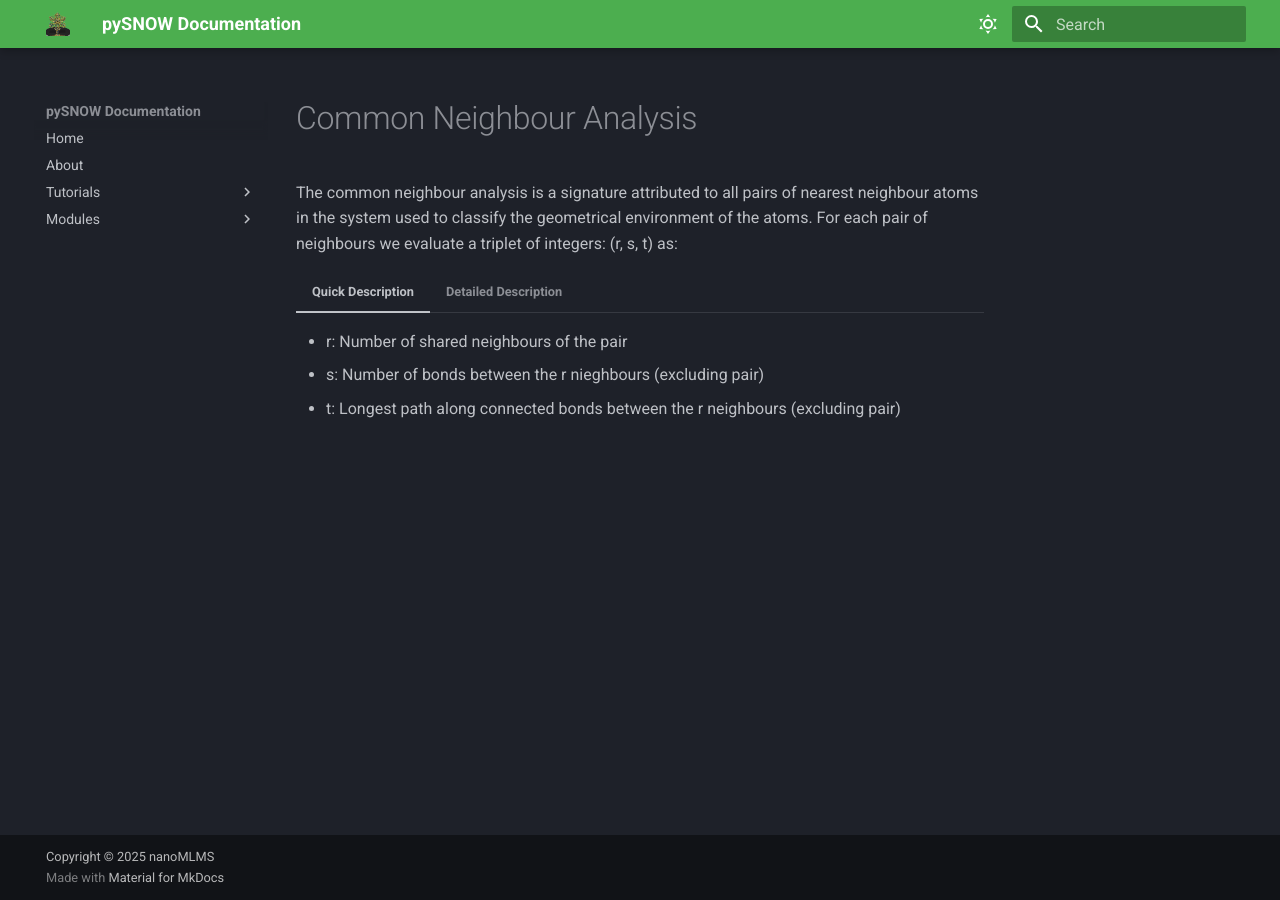
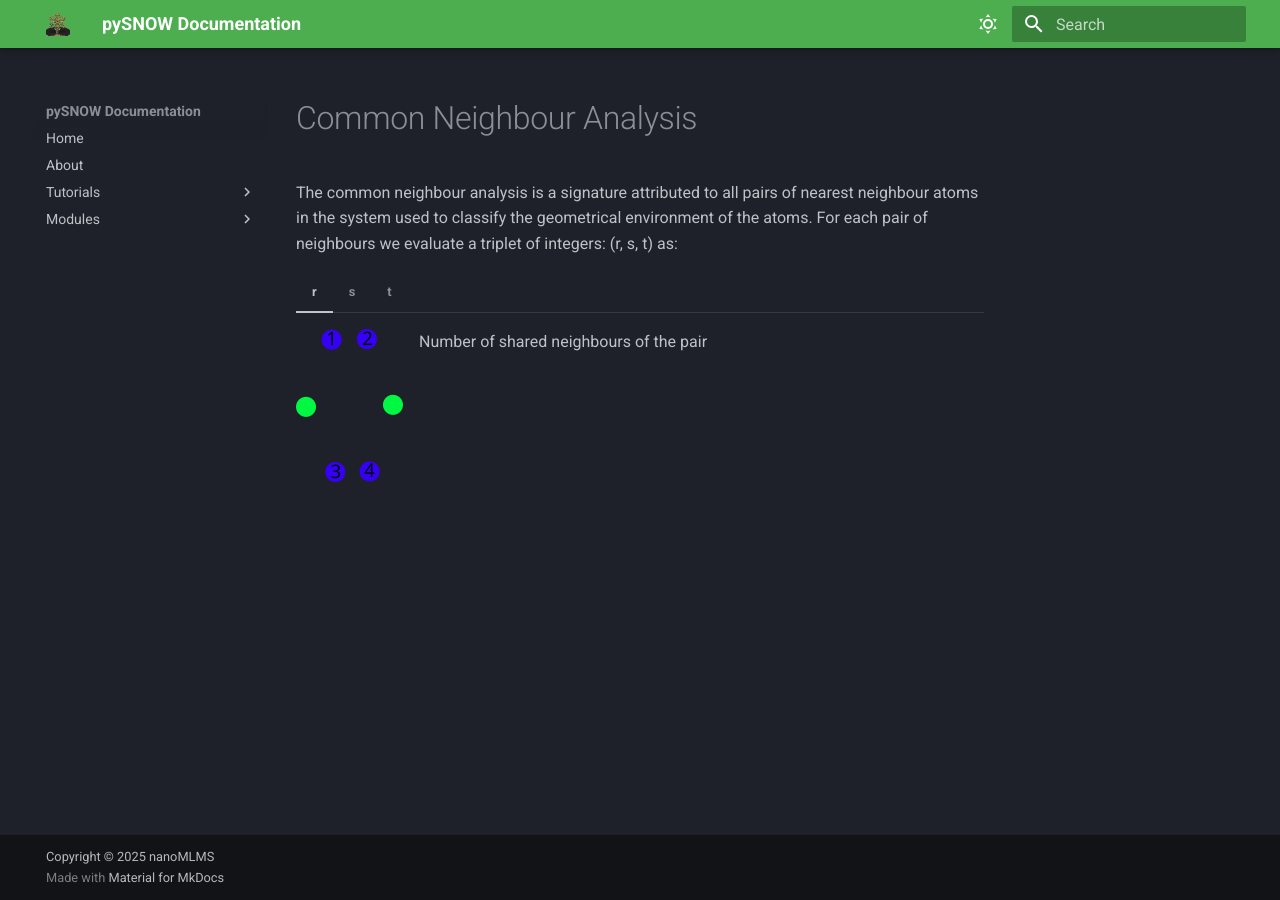
Before and after one commit to nanoMLMS/snowWiki, an MkDocs documentation site: the page built from docs/CNA.md, in a window 1280 px wide. Built offline with MkDocs 1.6.1 and Material for MkDocs 9.7.7, drawn with Linux system fonts in a browser that asks for light colours.

Commit message:
CNA Figs

```diff
--- a/docs/CNA.md
+++ b/docs/CNA.md
@@ -1,14 +1,15 @@
 # Common Neighbour Analysis
 
 The common neighbour analysis is a signature attributed to all pairs of nearest neighbour atoms in the system used to classify the geometrical environment of the atoms. For each pair of neighbours we evaluate a triplet of integers: (r, s, t) as:
-=== "Quick Description"
 
-    * r: Number of shared neighbours of the pair
-    * s: Number of bonds between the r nieghbours (excluding pair)
-    * t: Longest path along connected bonds between the r neighbours (excluding pair)
+=== "r"
+    Number of shared neighbours of the pair
+    ![Image title](assets/cna_r.png){ align=left }
 
-=== "Detailed Description"
-    * r: Number of shared neighbours of the pair
-    ![Image title](assets/cna_r.png){ align=left }
-    * s: Number of bonds between the r nieghbours (excluding pair)
-    * t: Longest path along connected bonds between the r neighbours (excluding pair)
+=== "s"
+    Number of bonds between the r nieghbours (excluding pair)
+    ![Image title](assets/cna_s.png){ align=left }
+
+=== "t"
+    Longest path along connected bonds between the r neighbours (excluding pair)
+    ![Image title](assets/cna_s.png){ align=left }
```
